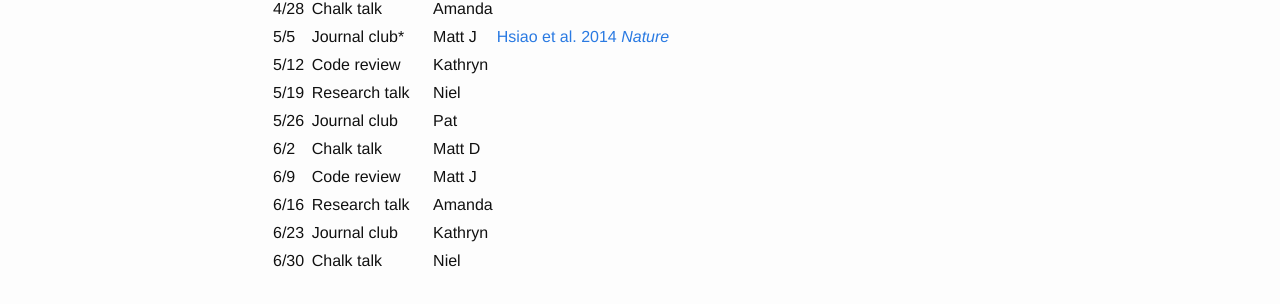
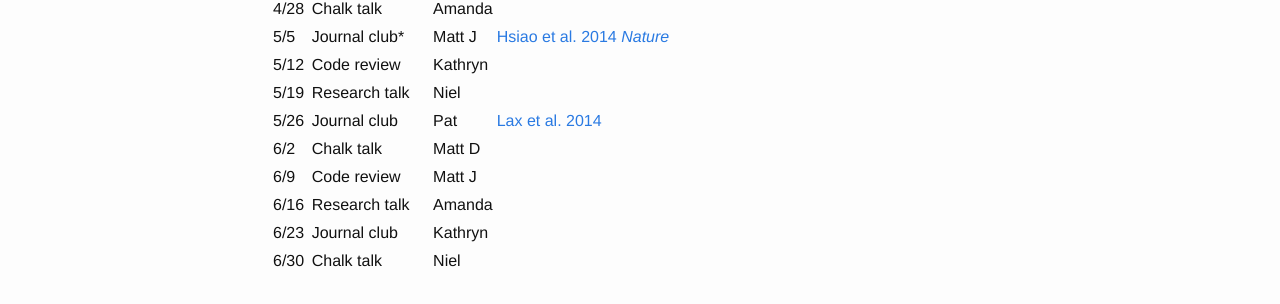
Before and after one commit to SchlossLab/schlosslab.github.io, a Jekyll site: the page built from schedule.md, in a window 1280 px wide. Shown: the part 1047-1351 px from the top of the page. Built offline with Jekyll 4.4.1, drawn with Linux system fonts in a browser that asks for light colours.

Commit message:
Added paper for 5/26/2015

```diff
--- a/schedule.md
+++ b/schedule.md
@@ -47,7 +47,7 @@ Date  | Format           | Who       | Resources
 5/5   | Journal club*    | Matt J | [Hsiao et al. 2014 *Nature*](http://www.nature.com/nature/journal/v515/n7527/full/nature13738.html)
 5/12  | Code review      | Kathryn
 5/19  | Research talk    | Niel
-5/26  | Journal club     | Pat
+5/26  | Journal club     | Pat | [Lax et al. 2014](http://www.sciencemag.org/content/345/6200/1048.full.pdf)
 6/2   | Chalk talk       | Matt D
 6/9   | Code review      | Matt J
 6/16  | Research talk    | Amanda
```
